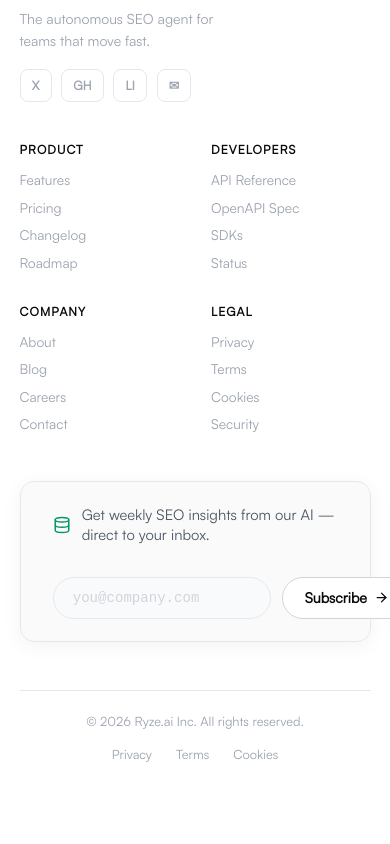
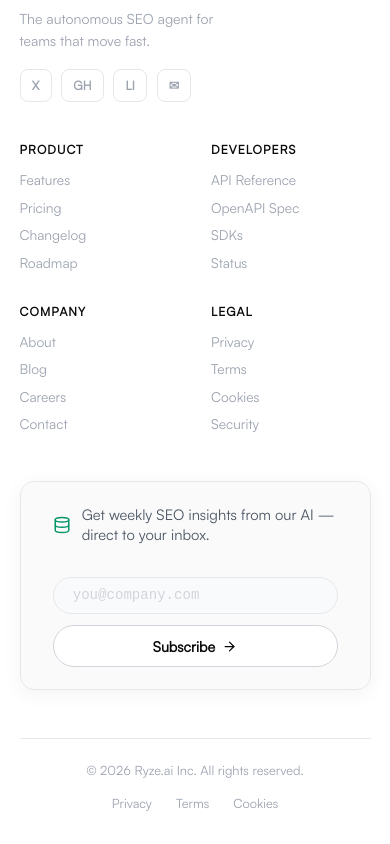
Before and after one commit to ASHISHSINGHNEGI/aiagentforseo, a React (Vite) app: page / in a window 390 px wide. Shown: the part 8921-9765 px from the top of the page. Before the commit the page ends 9716 px from the top, so only its background shows below. Built offline with nearby package versions, Linux system fonts and the light colour scheme.

Commit message:
update:fixed subscribe button at bottom

```diff
--- a/src/App.css
+++ b/src/App.css
@@ -2130,10 +2130,15 @@
   }
   .newsletter-form {
     width: 100%;
+    flex-wrap: wrap;
   }
   .newsletter-input {
     flex: 1;
     min-width: unset;
+  }
+  .newsletter-form .btn-primary {
+    width: 100%;
+    justify-content: center;
   }
   .footer-bottom {
     flex-direction: column;
```
